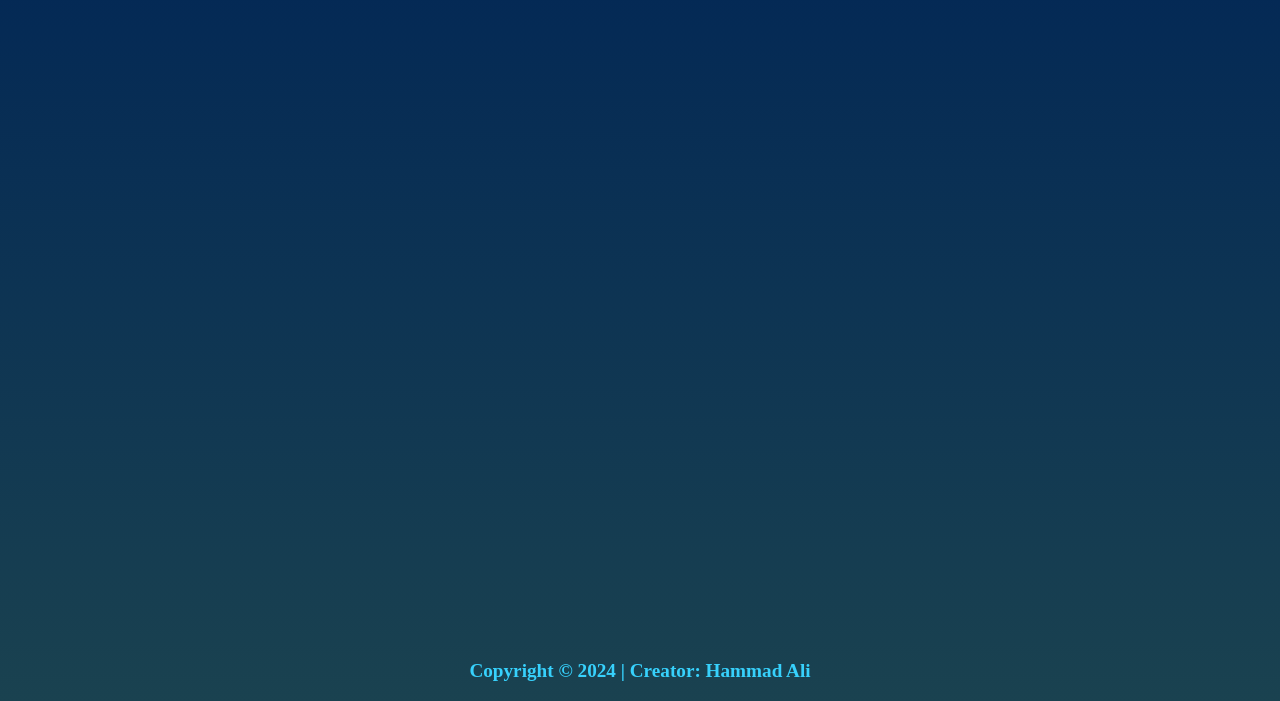
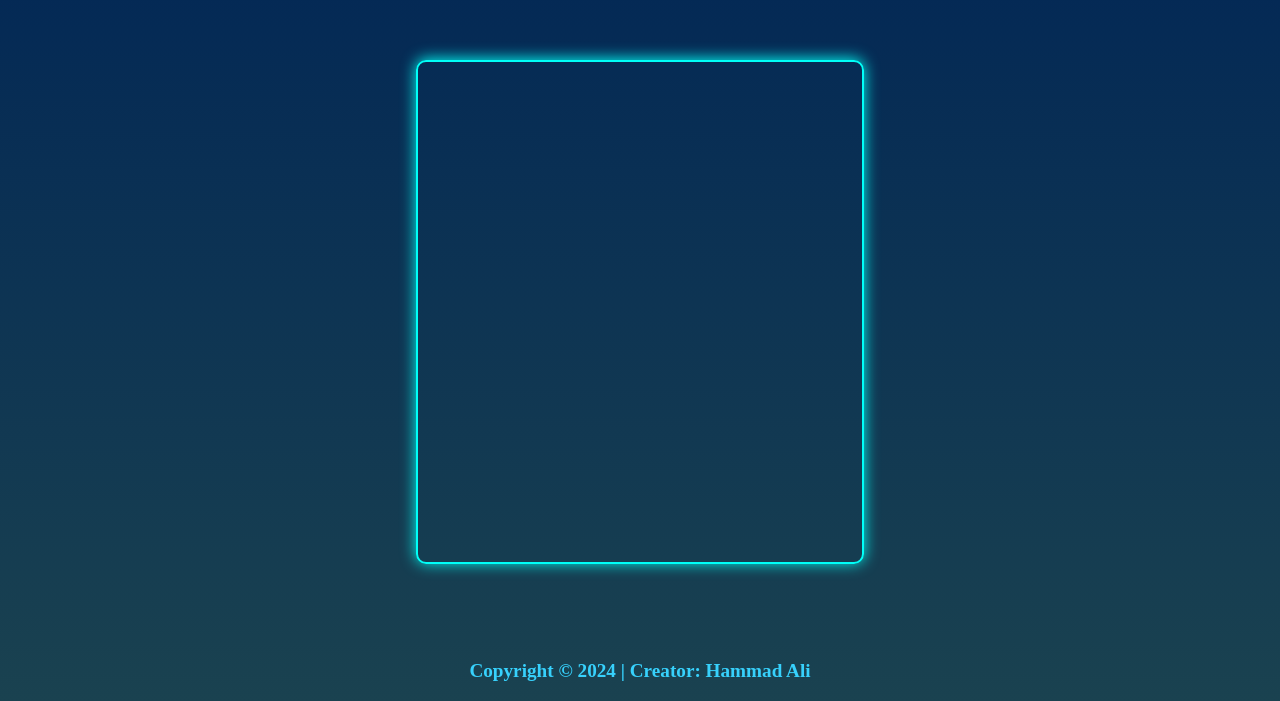
Before and after one commit to HammadAli132/A-Simple-Calculator, a plain HTML site: page index.html in a window 1280 px wide. Shown: the part 99-800 px from the top of the page. Drawn offline with Linux system fonts and the light colour scheme.

Commit message:
Completed calculator box design

```diff
--- a/index.html
+++ b/index.html
@@ -12,7 +12,11 @@
         <h1>Simple Calculator</h1>
         <h3>Last Project Of Odin Project's Foundation Course</h3>
     </header>
-    <main></main>
+    <main>
+        <div id="calculator-box">
+
+        </div>
+    </main>
     <footer>Copyright &copy; <span id="date"></span> | Creator: Hammad Ali</footer>
 </body>
 </html>
--- a/style.css
+++ b/style.css
@@ -16,7 +16,7 @@ html {
 }
 
 body {
-    background-image: linear-gradient(to bottom, var(--header-color), var(--footer-color));
+    background: linear-gradient(to bottom, var(--header-color), var(--footer-color));
     min-height: 100%;
     display: flex;
     flex-direction: column;
@@ -32,6 +32,22 @@ header {
     color: var(--header-text-color);
 }
 
+main {
+    display: flex;
+    justify-content: center;
+    align-items: center;
+    padding: 1em 0;
+    margin: auto 0;
+}
+
+#calculator-box {
+    height: 31.5em;
+    width: 28em;
+    border: 2px solid rgb(0, 255, 248);
+    box-shadow: 0px -1px 15px rgb(0, 255, 248);
+    border-radius: 10px;
+}
+
 footer {
     margin-top: auto;
     padding: 1em;
```
